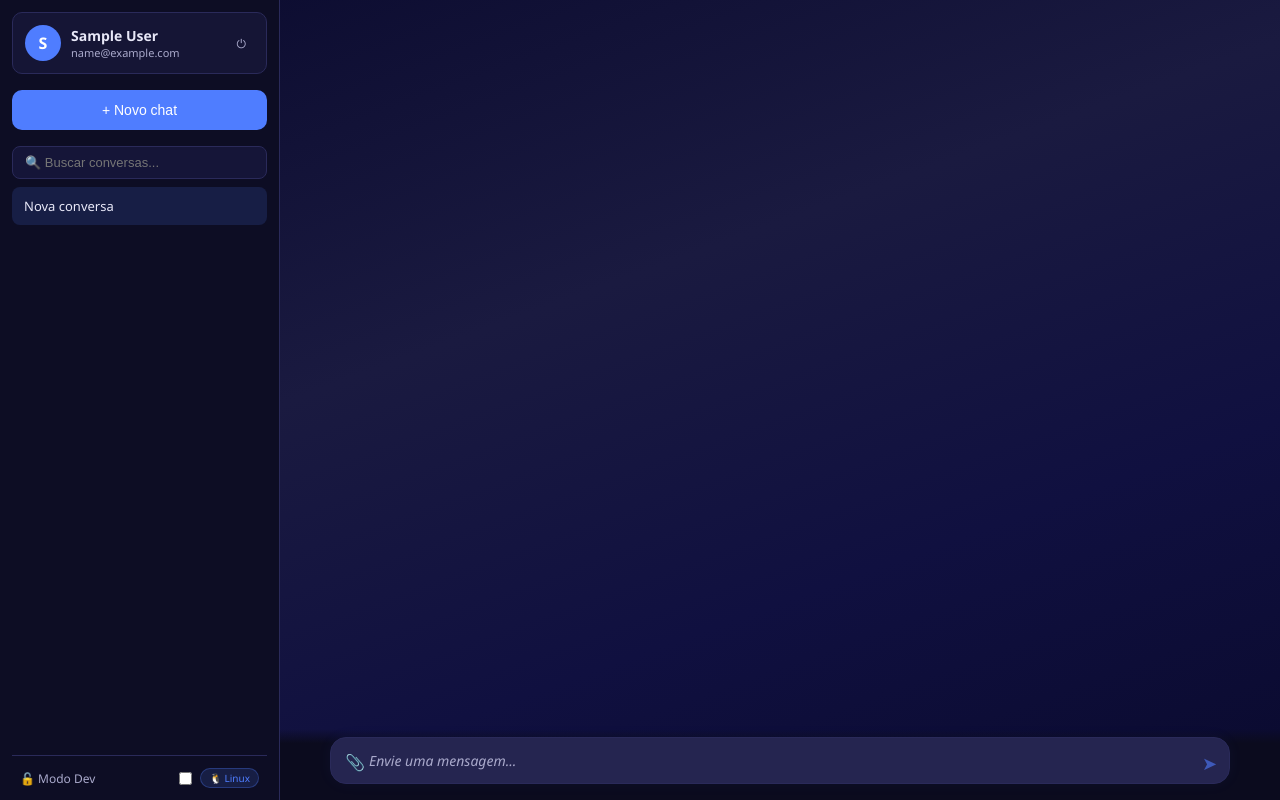
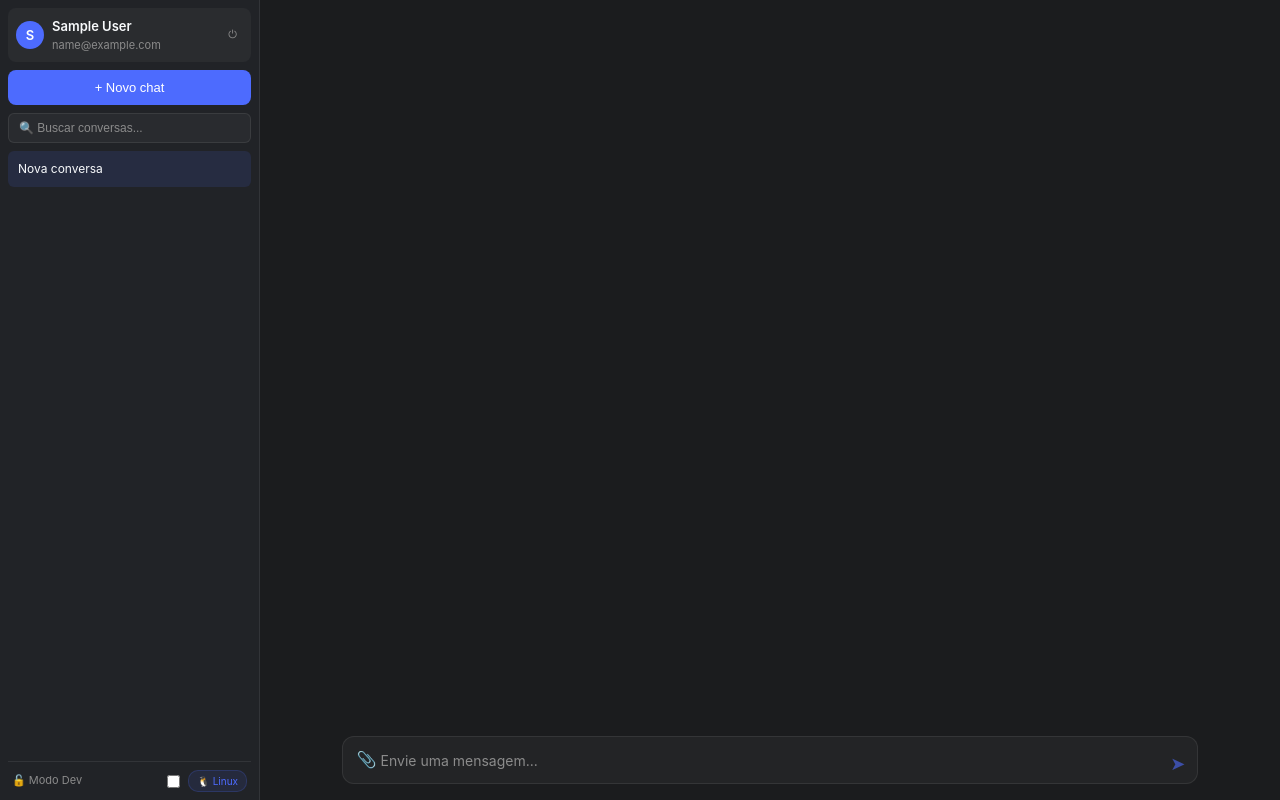
Before and after one commit to edvaldobravim9-coder/chatbox-ai, a Flask app: page / in a window 1280 px wide. Run offline with Flask 3, Linux system fonts and the light colour scheme; the visitor is signed in with stand-in values (Sample User, id 1); data that the repository does not hold is empty; parts of the project's set-up code (start-up, migrations or seed data) failed here and were passed over; some libraries are stand-ins or nearby versions.

Commit message:
Visual DeepSeek + efeito typewriter

```diff
--- a/templates/index.html
+++ b/templates/index.html
@@ -6,145 +6,142 @@
   <title>Chatbox</title>
   <style>
     :root {
-      --bg-primary: #0b0b1e;
-      --bg-secondary: #151538;
-      --bg-message-user: #1e1e4a;
-      --bg-message-assistant: #252550;
-      --text-primary: #e8e8f8;
-      --text-secondary: #aaaacc;
-      --brand-blue: #4f7dff;
+      --bg-base: #1b1c1e;
+      --bg-sidebar: #212327;
+      --bg-message-user: #2c2d30;
+      --bg-message-assistant: #1b1c1e;
+      --text-primary: #f8fafc;
+      --text-secondary: #bbb;
+      --text-tertiary: #8b8b8b;
+      --brand-blue: #4d6bfe;
+      --brand-blue-hover: #4166d5;
       --brand-green: #4ddfb4;
-      --border-color: #2a2a5a;
-      --sidebar-bg: #0d0d24;
-      --gradient-body: linear-gradient(160deg, #0a0a2e 0%, #1a1a40 40%, #101040 70%, #0a0a2e 100%);
+      --border-color: rgba(255,255,255,0.08);
+      --gradient-body: #1b1c1e;
     }
     .light-theme {
-      --bg-primary: #f0f0f5;
-      --bg-secondary: #ffffff;
-      --bg-message-user: #e8e8ff;
+      --bg-base: #ffffff;
+      --bg-sidebar: #f9fbff;
+      --bg-message-user: #f0f4ff;
       --bg-message-assistant: #ffffff;
-      --text-primary: #1a1a2e;
+      --text-primary: #0f1115;
       --text-secondary: #555;
-      --border-color: #ddd;
-      --sidebar-bg: #e0e0ee;
-      --gradient-body: linear-gradient(160deg, #e8e8f0 0%, #d8d8e8 40%, #e0e0f0 70%, #e8e8f0 100%);
+      --text-tertiary: #999;
+      --border-color: rgba(0,0,0,0.06);
+      --gradient-body: #ffffff;
     }
-    .light-theme .message-row.assistant { background: #f9f9ff; }
     * { margin: 0; padding: 0; box-sizing: border-box; }
     body {
-      font-family: 'Segoe UI', system-ui, -apple-system, sans-serif;
-      background: var(--gradient-body);
+      font-family: 'Inter', 'Segoe UI', system-ui, -apple-system, sans-serif;
+      background: var(--bg-base);
       color: var(--text-primary);
       display: flex; height: 100dvh; overflow: hidden;
       -webkit-font-smoothing: antialiased; -webkit-tap-highlight-color: transparent;
       transition: background 0.3s, color 0.3s;
+      font-size: 15px; line-height: 1.6;
     }
     .sidebar {
-      width: 280px; background: var(--sidebar-bg); display: flex; flex-direction: column;
-      padding: 12px; flex-shrink: 0; border-right: 1px solid var(--border-color);
+      width: 260px; background: var(--bg-sidebar); display: flex; flex-direction: column;
+      padding: 8px; flex-shrink: 0; border-right: 1px solid var(--border-color);
       transition: transform 0.3s ease, background 0.3s; z-index: 20;
     }
     .sidebar.mobile {
       position: fixed; left: 0; top: 0; height: 100dvh; width: 85%;
-      max-width: 320px; transform: translateX(-100%); box-shadow: 2px 0 10px rgba(0,0,0,0.5);
+      max-width: 300px; transform: translateX(-100%); box-shadow: 2px 0 10px rgba(0,0,0,0.5);
     }
     .sidebar.mobile.open { transform: translateX(0); }
     .sidebar .user-info {
-      display: flex; align-items: center; gap: 10px; padding: 12px;
-      background: rgba(30,30,70,0.5); border-radius: 10px; margin-bottom: 16px;
-      border: 1px solid var(--border-color);
+      display: flex; align-items: center; gap: 8px; padding: 8px;
+      background: rgba(255,255,255,0.04); border-radius: 8px; margin-bottom: 8px;
     }
     .sidebar .user-info .avatar-circle {
-      width: 36px; height: 36px; border-radius: 50%; background: var(--brand-blue);
+      width: 28px; height: 28px; border-radius: 50%; background: var(--brand-blue);
       display: flex; align-items: center; justify-content: center;
-      font-weight: 700; font-size: 16px; color: white; flex-shrink: 0;
+      font-weight: 600; font-size: 13px; color: white; flex-shrink: 0;
     }
     .sidebar .user-info .user-details { flex: 1; overflow: hidden; }
-    .sidebar .user-info .user-name { font-size: 14px; font-weight: 600; white-space: nowrap; overflow: hidden; text-overflow: ellipsis; }
-    .sidebar .user-info .user-email { font-size: 11px; color: var(--text-secondary); white-space: nowrap; overflow: hidden; text-overflow: ellipsis; }
-    .sidebar .user-info .logout-btn { color: var(--text-secondary); text-decoration: none; font-size: 12px; cursor: pointer; background: none; border: none; padding: 4px 8px; border-radius: 4px; }
-    .sidebar .user-info .logout-btn:hover { background: rgba(255,255,255,0.08); }
+    .sidebar .user-info .user-name { font-size: 13px; font-weight: 600; white-space: nowrap; overflow: hidden; text-overflow: ellipsis; }
+    .sidebar .user-info .user-email { font-size: 11px; color: var(--text-tertiary); white-space: nowrap; overflow: hidden; text-overflow: ellipsis; }
+    .sidebar .user-info .logout-btn { color: var(--text-tertiary); text-decoration: none; font-size: 11px; cursor: pointer; background: none; border: none; padding: 4px 6px; border-radius: 4px; }
+    .sidebar .user-info .logout-btn:hover { background: rgba(255,255,255,0.06); }
     .sidebar button.new-chat {
-      background: var(--brand-blue); border: none; color: white; padding: 12px;
-      border-radius: 10px; cursor: pointer; font-size: 14px; font-weight: 500;
-      display: flex; align-items: center; justify-content: center; gap: 8px;
-      transition: background 0.15s; margin-bottom: 16px; width: 100%;
+      background: var(--brand-blue); border: none; color: white; padding: 10px;
+      border-radius: 8px; cursor: pointer; font-size: 13px; font-weight: 500;
+      display: flex; align-items: center; justify-content: center; gap: 6px;
+      transition: background 0.15s; margin-bottom: 8px; width: 100%;
     }
-    .sidebar button.new-chat:hover { background: #5b8aff; }
+    .sidebar button.new-chat:hover { background: var(--brand-blue-hover); }
     .search-box {
-      width: 100%; padding: 8px 12px; border-radius: 8px; border: 1px solid var(--border-color);
-      background: var(--bg-secondary); color: var(--text-primary); margin-bottom: 8px;
-      font-size: 13px; outline: none;
+      width: 100%; padding: 7px 10px; border-radius: 6px; border: 1px solid var(--border-color);
+      background: rgba(255,255,255,0.04); color: var(--text-primary); margin-bottom: 8px;
+      font-size: 12px; outline: none;
     }
-    .sidebar .history { flex: 1; overflow-y: auto; display: flex; flex-direction: column; gap: 4px; }
+    .search-box::placeholder { color: var(--text-tertiary); }
+    .sidebar .history { flex: 1; overflow-y: auto; display: flex; flex-direction: column; gap: 2px; }
     .sidebar .chat-item {
-      padding: 10px 12px; border-radius: 8px; cursor: pointer; font-size: 13px;
+      padding: 8px 10px; border-radius: 6px; cursor: pointer; font-size: 12px;
       white-space: nowrap; overflow: hidden; text-overflow: ellipsis;
       color: var(--text-secondary); transition: background 0.1s;
     }
-    .sidebar .chat-item:hover { background: rgba(255,255,255,0.06); }
-    .sidebar .chat-item.active { background: rgba(79,125,255,0.15); color: var(--text-primary); }
+    .sidebar .chat-item:hover { background: rgba(255,255,255,0.04); }
+    .sidebar .chat-item.active { background: rgba(77,107,254,0.12); color: var(--text-primary); }
     .sidebar .footer {
-      padding: 12px 8px 0; border-top: 1px solid var(--border-color); margin-top: auto;
-      font-size: 12px; color: var(--text-secondary); display: flex; align-items: center; gap: 8px; flex-wrap: wrap;
+      padding: 8px 4px 0; border-top: 1px solid var(--border-color); margin-top: auto;
+      font-size: 11px; color: var(--text-tertiary); display: flex; align-items: center; gap: 8px; flex-wrap: wrap;
     }
     .platform-badge {
-      background: rgba(79, 125, 255, 0.15); padding: 2px 8px; border-radius: 12px;
-      font-size: 10px; color: var(--brand-blue); border: 1px solid rgba(79, 125, 255, 0.3);
+      background: rgba(77,107,254,0.1); padding: 2px 8px; border-radius: 10px;
+      font-size: 10px; color: var(--brand-blue); border: 1px solid rgba(77,107,254,0.2);
       display: inline-flex; align-items: center; gap: 4px;
     }
     .main { flex: 1; display: flex; flex-direction: column; min-width: 0; position: relative; }
     .chat-header {
-      display: none; align-items: center; padding: 12px 16px;
-      border-bottom: 1px solid var(--border-color); background: var(--sidebar-bg); gap: 12px;
+      display: none; align-items: center; padding: 10px 16px;
+      border-bottom: 1px solid var(--border-color); background: var(--bg-sidebar); gap: 10px;
     }
-    .menu-btn { background: none; border: none; color: var(--text-primary); font-size: 24px; cursor: pointer; padding: 4px; line-height: 1; }
+    .menu-btn { background: none; border: none; color: var(--text-primary); font-size: 22px; cursor: pointer; padding: 2px; line-height: 1; }
     .chat-container { flex: 1; overflow-y: auto; scroll-behavior: smooth; }
     .export-btn {
       background: none; border: 1px solid var(--border-color); color: var(--text-secondary);
-      border-radius: 6px; padding: 4px 10px; font-size: 12px; cursor: pointer;
+      border-radius: 5px; padding: 3px 8px; font-size: 11px; cursor: pointer;
       transition: background 0.15s; display: flex; align-items: center; gap: 4px;
     }
-    .export-btn:hover { background: rgba(255,255,255,0.06); }
+    .export-btn:hover { background: rgba(255,255,255,0.04); }
     .message-row {
-      display: flex; padding: 16px 5%; gap: 12px;
+      display: flex; padding: 16px 8%; gap: 12px;
       border-bottom: 1px solid rgba(255,255,255,0.02); animation: fadeIn 0.2s ease;
     }
     @keyframes fadeIn { from { opacity: 0; transform: translateY(6px); } to { opacity: 1; transform: translateY(0); } }
     .message-row.user { background: var(--bg-message-user); }
     .message-row.assistant { background: var(--bg-message-assistant); }
     .avatar {
-      width: 28px; height: 28px; border-radius: 4px; font-weight: 700;
+      width: 28px; height: 28px; border-radius: 4px; font-weight: 600;
       display: flex; align-items: center; justify-content: center; color: white;
       font-size: 12px; flex-shrink: 0;
     }
     .user .avatar { background: var(--brand-blue); }
     .assistant .avatar { background: var(--brand-green); }
     .message-content { line-height: 1.6; flex: 1; font-size: 14px; word-break: break-word; }
-    .message-content strong { color: var(--text-primary); font-weight: 700; }
+    .message-content strong { color: var(--text-primary); font-weight: 600; }
     .message-content em { color: var(--text-secondary); font-style: italic; }
     .message-content code {
-      background: rgba(0,0,0,0.3); padding: 2px 6px; border-radius: 4px;
-      font-family: 'Fira Code', monospace; font-size: 12px; color: #f0c050;
+      background: rgba(255,255,255,0.06); padding: 2px 6px; border-radius: 4px;
+      font-family: 'Fira Code', 'Cascadia Code', monospace; font-size: 12px; color: #f0c050;
     }
     .message-content blockquote {
-      border-left: 3px solid var(--brand-green); padding-left: 12px;
-      margin: 8px 0; color: var(--text-secondary); font-style: italic;
+      border-left: 2px solid var(--brand-blue); padding-left: 10px;
+      margin: 6px 0; color: var(--text-secondary);
     }
-    .message-content ul, .message-content ol { padding-left: 20px; margin: 6px 0; }
-    .message-content li { margin: 3px 0; }
-    .message-content hr { border: none; border-top: 1px solid var(--border-color); margin: 12px 0; }
     .thinking-block {
-      background: rgba(0,0,0,0.2); border-left: 3px solid var(--brand-green);
-      padding: 10px 14px; margin: 10px 0; border-radius: 6px; font-size: 12px; color: var(--text-secondary);
+      background: rgba(255,255,255,0.03); border-left: 2px solid var(--brand-blue);
+      padding: 8px 12px; margin: 8px 0; border-radius: 6px; font-size: 12px; color: var(--text-tertiary);
     }
-    .thinking-block summary { color: var(--brand-green); font-weight: 600; cursor: pointer; user-select: none; }
-    .thinking-block pre { white-space: pre-wrap; font-family: inherit; margin-top: 6px; }
-    .input-area { padding: 8px 5% 16px; background: linear-gradient(180deg, transparent 0%, var(--bg-primary) 20%); }
+    .thinking-block summary { color: var(--brand-blue); font-weight: 600; cursor: pointer; user-select: none; }
+    .thinking-block pre { white-space: pre-wrap; font-family: inherit; margin-top: 4px; }
+    .input-area { padding: 8px 8% 16px; background: linear-gradient(180deg, transparent 0%, var(--bg-base) 30%); }
     .input-wrapper {
-      display: flex; align-items: flex-end; background: var(--bg-message-assistant);
-      border-radius: 16px; border: 1px solid var(--border-color); padding: 6px 10px;
-      box-shadow: 0 0 15px rgba(79,125,255,0.05); transition: border-color 0.2s;
+      display: flex; align-items: flex-end; background: rgba(255,255,255,0.04);
+      border-radius: 12px; border: 1px solid var(--border-color); padding: 6px 10px;
     }
     .input-wrapper:focus-within { border-color: var(--brand-blue); }
     .input-wrapper textarea {
@@ -152,30 +149,30 @@
       resize: none; font-size: 14px; padding: 6px 0; outline: none;
       font-family: inherit; line-height: 1.5; max-height: 120px;
     }
-    .input-wrapper textarea::placeholder { color: var(--text-secondary); font-style: italic; }
+    .input-wrapper textarea::placeholder { color: var(--text-tertiary); }
     .input-wrapper input[type="file"] { display: none; }
-    .btn { background: transparent; border: none; color: #7777aa; cursor: pointer; padding: 4px; font-size: 16px; display: flex; align-items: center; transition: color 0.15s; }
+    .btn { background: transparent; border: none; color: var(--text-tertiary); cursor: pointer; padding: 4px; font-size: 16px; display: flex; align-items: center; transition: color 0.15s; }
     .btn:hover { color: var(--text-primary); }
     .btn.send { color: var(--brand-blue); font-size: 18px; padding: 2px; opacity: 0.6; transition: opacity 0.15s; }
     .btn.send.enabled { opacity: 1; }
-    .file-pill { background: rgba(0,0,0,0.3); padding: 4px 10px; border-radius: 12px; margin-right: 6px; font-size: 11px; white-space: nowrap; display: inline-flex; align-items: center; gap: 4px; }
+    .file-pill { background: rgba(255,255,255,0.06); padding: 3px 8px; border-radius: 8px; margin-right: 6px; font-size: 11px; white-space: nowrap; display: inline-flex; align-items: center; gap: 4px; }
     ::-webkit-scrollbar { width: 4px; }
     ::-webkit-scrollbar-track { background: transparent; }
-    ::-webkit-scrollbar-thumb { background: #3a3a6a; border-radius: 2px; }
+    ::-webkit-scrollbar-thumb { background: rgba(255,255,255,0.1); border-radius: 2px; }
     .typing-dots { display: inline-flex; gap: 4px; padding: 4px 0; }
-    .typing-dots span { width: 6px; height: 6px; background: var(--text-secondary); border-radius: 50%; animation: bounce 1.4s infinite ease-in-out both; }
+    .typing-dots span { width: 5px; height: 5px; background: var(--text-tertiary); border-radius: 50%; animation: bounce 1.4s infinite ease-in-out both; }
     .typing-dots span:nth-child(1) { animation-delay: -0.32s; }
     .typing-dots span:nth-child(2) { animation-delay: -0.16s; }
     @keyframes bounce { 0%, 80%, 100% { transform: scale(0); } 40% { transform: scale(1); } }
     .overlay { display: none; position: fixed; top: 0; left: 0; width: 100%; height: 100%; background: rgba(0,0,0,0.6); z-index: 15; }
     .overlay.show { display: block; }
-    .theme-toggle-header { background: none; border: none; font-size: 20px; cursor: pointer; }
+    .theme-toggle-header { background: none; border: none; font-size: 18px; cursor: pointer; }
     @media (max-width: 1024px) {
       .sidebar.desktop { display: none; }
       .sidebar.mobile { display: flex; }
       .chat-header { display: flex; }
-      .message-row { padding: 12px 3%; }
-      .input-area { padding: 8px 3% 16px; }
+      .message-row { padding: 12px 4%; }
+      .input-area { padding: 8px 4% 16px; }
     }
   </style>
 </head>
@@ -188,7 +185,7 @@
   <div class="main">
     <div class="chat-header">
       <button class="menu-btn" onclick="openSidebar()">☰</button>
-      <span style="font-weight: 600; font-size: 16px;">Chatbox</span>
+      <span style="font-weight: 600; font-size: 15px;">Chatbox</span>
       <button class="theme-toggle-header" onclick="toggleTheme()" id="themeBtnHeader">🌙</button>
       <button class="export-btn" onclick="exportConversation()" style="margin-left: auto;">⬇️ Exportar</button>
       <span class="platform-badge" id="platformBadgeHeader" style="margin-left: 4px;"></span>
@@ -458,7 +455,7 @@
         if (data.thinking) {
           const details = document.createElement('details');
           details.className = 'thinking-block';
-          details.innerHTML = `<summary>🧠 Raciocínio</summary><pre>${data.thinking}</pre>`;
+          details.innerHTML = `<summary>Thought for a few seconds</summary><pre>${data.thinking}</pre>`;
           msgContent.appendChild(details);
         }
 
@@ -487,7 +484,7 @@
       const msgDiv = document.createElement('div'); msgDiv.className = 'message-content';
       if (thinking) {
         const details = document.createElement('details'); details.className = 'thinking-block';
-        details.innerHTML = `<summary>🧠 Raciocínio</summary><pre>${thinking}</pre>`;
+        details.innerHTML = `<summary>Thought for a few seconds</summary><pre>${thinking}</pre>`;
         msgDiv.appendChild(details);
       }
       if (content) {
```
